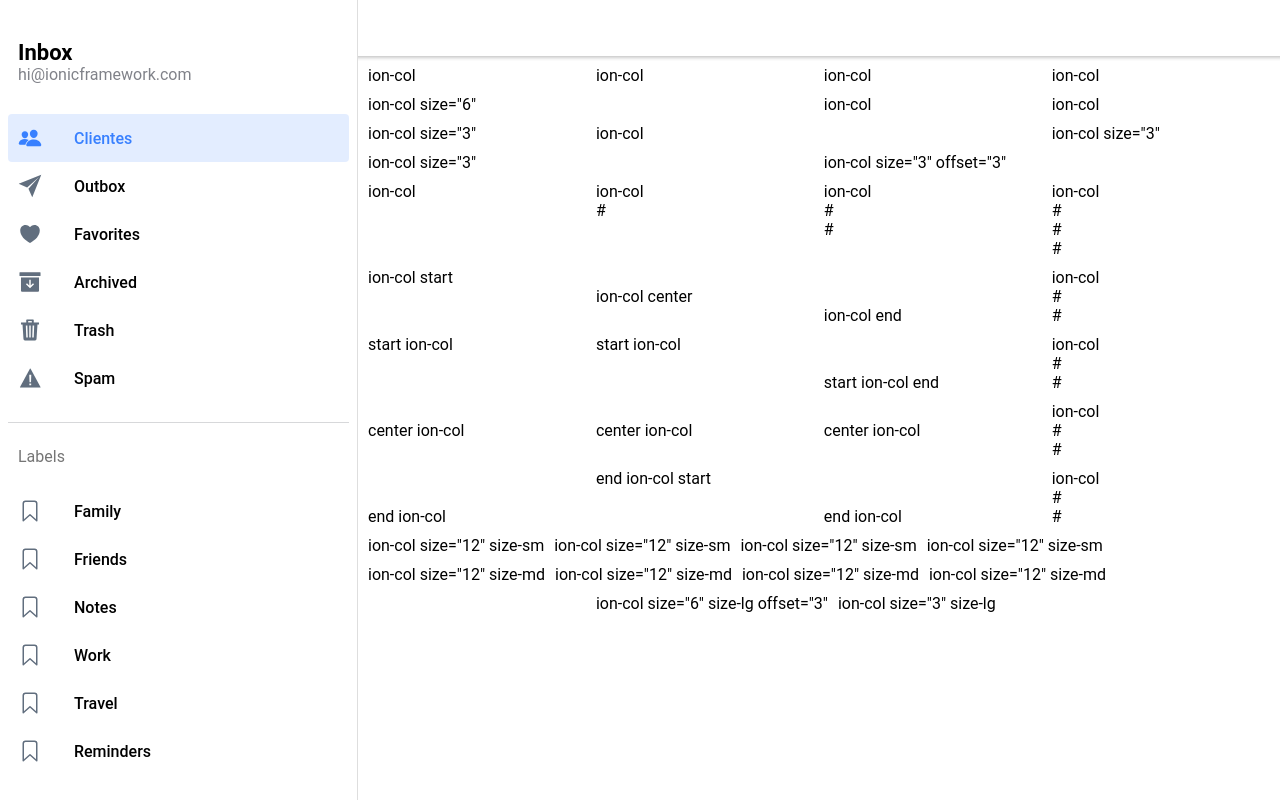
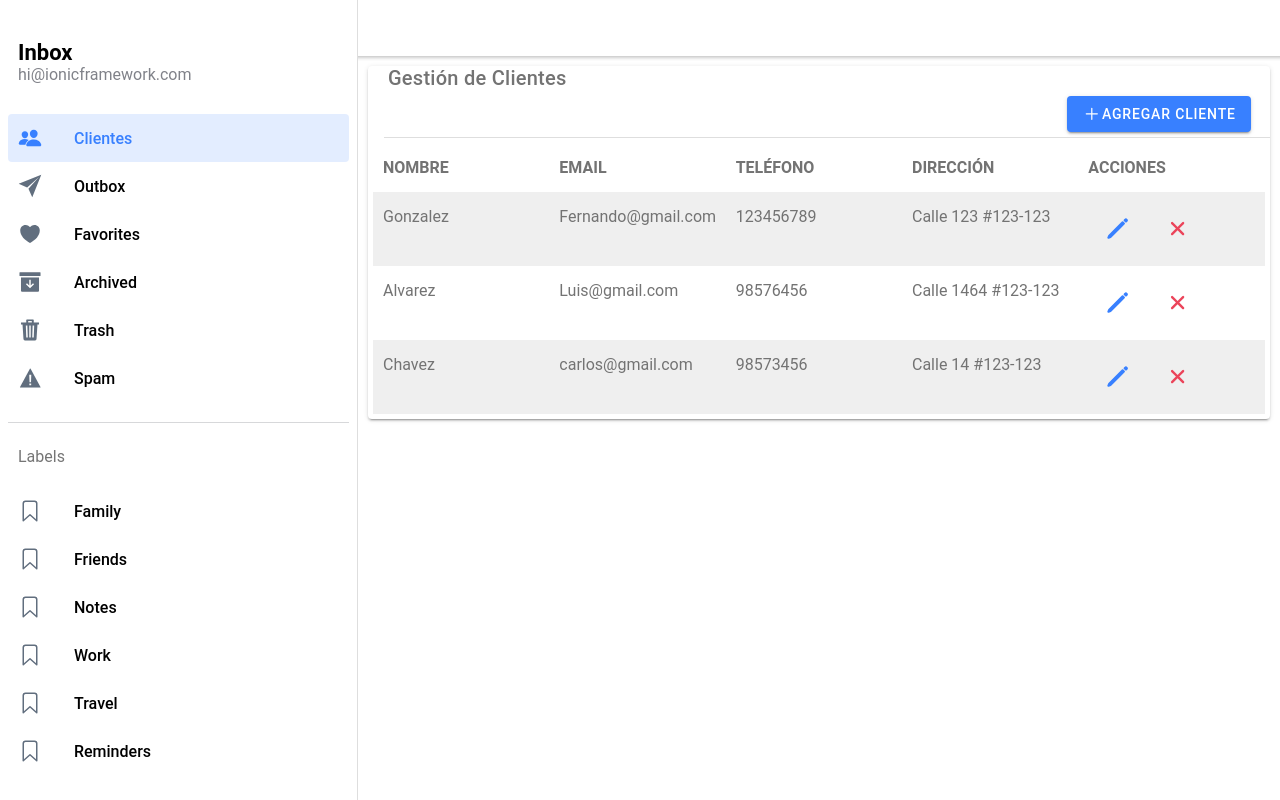
Before and after one commit to FernandoQuispeVillca/cursoreact, a React (Create React App) app: page /page/customers in a window 1280 px wide. Built offline with nearby package versions, Linux system fonts and the light colour scheme.

Commit message:
+add table users

```diff
--- a/src/pages/customer/CustomerList.tsx
+++ b/src/pages/customer/CustomerList.tsx
@@ -1,4 +1,6 @@
-import { IonButtons, IonCol, IonContent, IonGrid, IonHeader, IonMenuButton, IonPage, IonRow, IonTitle, IonToolbar } from '@ionic/react';
+import { IonButton, IonButtons, IonCard, IonCol, IonContent, IonGrid, IonHeader, IonIcon, IonItem, IonMenuButton, IonPage, IonRow, IonTitle, IonToolbar } from '@ionic/react';
+import { add, close, pencil } from 'ionicons/icons';
+import { useEffect, useState } from 'react';
 import { useParams } from 'react-router';
 import ExploreContainer from '../../components/ExploreContainer';
 // import './CustomerList.css';
@@ -6,6 +8,43 @@ import ExploreContainer from '../../components/ExploreContainer';
 const CustomerList: React.FC = () => {
 
   const { name } = useParams<{ name: string; }>();
+
+  const  [clientes, setClientes] = useState<any>([]);
+
+
+  useEffect(() => {
+     search();
+  }, []);
+
+  const search = () => {
+     const datosEjemplo = [
+       {
+         id: '1',
+         fistname: 'Fernando',
+         lastname: 'Gonzalez',
+         email: 'Fernando@gmail.com',
+         phone: '123456789',
+         address: 'Calle 123 #123-123'
+       },
+       {
+        id: '2',
+        fistname: 'Luis',
+        lastname: 'Alvarez',
+        email: 'Luis@gmail.com',
+        phone: '98576456',
+        address: 'Calle 1464 #123-123'
+      },
+      {
+        id: '3',
+        fistname: 'Carlos',
+        lastname: 'Chavez',
+        email: 'carlos@gmail.com',
+        phone: '98573456',
+        address: 'Calle 14 #123-123'
+      }
+     ];
+     setClientes(datosEjemplo);
+  }
 
   return (
     <IonPage>
@@ -25,137 +64,43 @@ const CustomerList: React.FC = () => {
           </IonToolbar>
         </IonHeader>
 
+        <IonCard>
+          <IonTitle>Gestión de Clientes</IonTitle>
+          <IonItem>
+            <IonButton color="primary" fill="solid" slot="end" size="default">
+              <IonIcon icon={add} />
+              Agregar Cliente
+            </IonButton>
+          </IonItem>
+          <IonGrid className="table">
+            <IonRow>
+              <IonCol>Nombre</IonCol>
+              <IonCol>Email</IonCol>
+              <IonCol>Teléfono</IonCol>
+              <IonCol>Dirección</IonCol>
+              <IonCol>Acciones</IonCol>
+            </IonRow>
+            {clientes.map( (cliente:any) =>
+            <IonRow>
+            <IonCol>{cliente.firstname}  {cliente.lastname}</IonCol>
+            <IonCol>{cliente.email}</IonCol>
+            <IonCol>{cliente.phone}</IonCol>
+            <IonCol>{cliente.address}</IonCol>
+            <IonCol>
+              <IonButton color="primary" fill="clear">
+                 <IonIcon icon={pencil} slot={"icon-only"}/>
+              </IonButton>
 
-        <IonGrid>
-          <IonRow>
-            <IonCol>ion-col</IonCol>
-            <IonCol>ion-col</IonCol>
-            <IonCol>ion-col</IonCol>
-            <IonCol>ion-col</IonCol>
-          </IonRow>
-
-          <IonRow>
-            <IonCol size="6">ion-col size="6"</IonCol>
-            <IonCol>ion-col</IonCol>
-            <IonCol>ion-col</IonCol>
-          </IonRow>
-
-          <IonRow>
-            <IonCol size="3">ion-col size="3"</IonCol>
-            <IonCol>ion-col</IonCol>
-            <IonCol size="3">ion-col size="3"</IonCol>
-          </IonRow>
-
-          <IonRow>
-            <IonCol size="3">ion-col size="3"</IonCol>
-            <IonCol size="3" offset="3">
-              ion-col size="3" offset="3"
+              <IonButton color="danger" fill="clear">
+                 <IonIcon icon={close} slot={"icon-only"}/>
+              </IonButton>
             </IonCol>
           </IonRow>
+              )}
 
-          <IonRow>
-            <IonCol>ion-col</IonCol>
-            <IonCol>
-              ion-col
-              <br />#
-            </IonCol>
-            <IonCol>
-              ion-col
-              <br />#
-              <br />#
-            </IonCol>
-            <IonCol>
-              ion-col
-              <br />#
-              <br />#
-              <br />#
-            </IonCol>
-          </IonRow>
 
-          <IonRow>
-            <IonCol className="ion-align-self-start">ion-col start</IonCol>
-            <IonCol className="ion-align-self-center">ion-col center</IonCol>
-            <IonCol className="ion-align-self-end">ion-col end</IonCol>
-            <IonCol>
-              ion-col
-              <br />#
-              <br />#
-            </IonCol>
-          </IonRow>
-
-          <IonRow className="ion-align-items-start">
-            <IonCol>start ion-col</IonCol>
-            <IonCol>start ion-col</IonCol>
-            <IonCol className="ion-align-self-end">start ion-col end</IonCol>
-            <IonCol>
-              ion-col
-              <br />#
-              <br />#
-            </IonCol>
-          </IonRow>
-
-          <IonRow className="ion-align-items-center">
-            <IonCol>center ion-col</IonCol>
-            <IonCol>center ion-col</IonCol>
-            <IonCol>center ion-col</IonCol>
-            <IonCol>
-              ion-col
-              <br />#
-              <br />#
-            </IonCol>
-          </IonRow>
-
-          <IonRow className="ion-align-items-end">
-            <IonCol>end ion-col</IonCol>
-            <IonCol className="ion-align-self-start">end ion-col start</IonCol>
-            <IonCol>end ion-col</IonCol>
-            <IonCol>
-              ion-col
-              <br />#
-              <br />#
-            </IonCol>
-          </IonRow>
-
-          <IonRow>
-            <IonCol size="12" size-sm>
-              ion-col size="12" size-sm
-            </IonCol>
-            <IonCol size="12" size-sm>
-              ion-col size="12" size-sm
-            </IonCol>
-            <IonCol size="12" size-sm>
-              ion-col size="12" size-sm
-            </IonCol>
-            <IonCol size="12" size-sm>
-              ion-col size="12" size-sm
-            </IonCol>
-          </IonRow>
-
-          <IonRow>
-            <IonCol size="12" size-md>
-              ion-col size="12" size-md
-            </IonCol>
-            <IonCol size="12" size-md>
-              ion-col size="12" size-md
-            </IonCol>
-            <IonCol size="12" size-md>
-              ion-col size="12" size-md
-            </IonCol>
-            <IonCol size="12" size-md>
-              ion-col size="12" size-md
-            </IonCol>
-          </IonRow>
-
-          <IonRow>
-            <IonCol size="6" size-lg offset="3">
-              ion-col size="6" size-lg offset="3"
-            </IonCol>
-            <IonCol size="3" size-lg>
-              ion-col size="3" size-lg
-            </IonCol>
-          </IonRow>
-        </IonGrid>
-
+          </IonGrid>
+        </IonCard>
 
 
 
--- a/src/theme/variables.css
+++ b/src/theme/variables.css
@@ -69,3 +69,21 @@ http://ionicframework.com/docs/theming/ */
     --ion-color-light-shade: #d7d8da;
     --ion-color-light-tint: #f5f6f9;
 }
+
+.table ion-row {
+    padding: 10px 5px;
+    font-size: 16px;
+}
+
+.table ion-row:nth-child(even) {
+    background: #efefef;
+}
+
+.table ion-row:nth-child(odd) {
+    background: #FFF
+}
+
+.table ion-row:first-child {
+    font-weight: bold;
+    text-transform: uppercase;
+}
```
